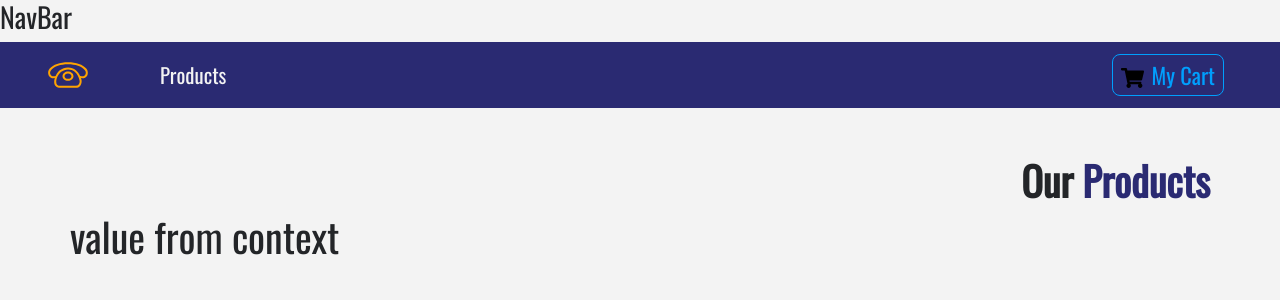
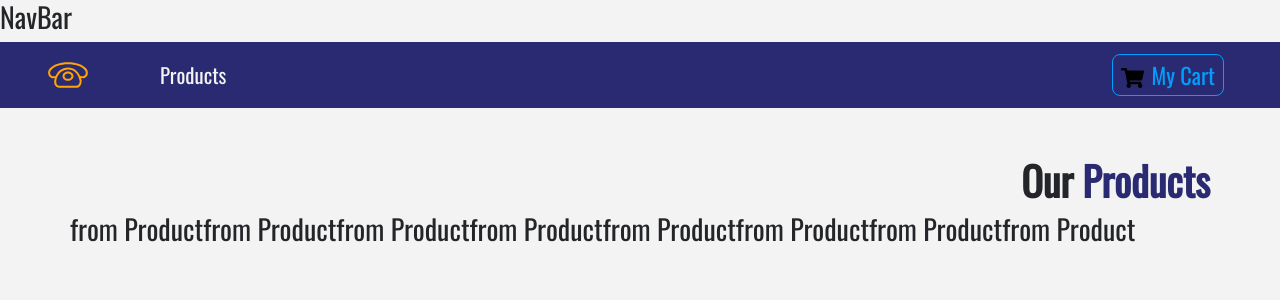
Before and after one commit to joesid/E-Commerce-Site, a React (Create React App) app: page / in a window 1280 px wide. Shown: the top 300 px of the page. Built offline with nearby package versions, Linux system fonts and the light colour scheme.

Commit message:
modified

```diff
--- a/src/components/ProductList.js
+++ b/src/components/ProductList.js
@@ -19,8 +19,11 @@
 
               <div className = "row">
               <ProductConsumer>
-               {hello =>{
-                return <h1>{hello}</h1>;
+               {value =>{
+                   return value.products.map(product => {
+                       return <Product key = {product.id} product = {product}></Product>
+                   })
+               console.log(value);
                }}
               </ProductConsumer>
           </div>
--- a/src/context.js
+++ b/src/context.js
@@ -1,4 +1,5 @@
-import React, { Component } from 'react'
+import React, { Component } from 'react';
+import {storeProducts, detailProduct} from './data';
 
 
 const ProductContext = React.createContext();
@@ -6,9 +7,23 @@
 //Consumer
 
  class ProductProvider extends Component {
+     state = {
+         products:storeProducts,
+         detailProduct:detailProduct
+     }
+     handleDetail = () => {
+         console.log('hello from detail');
+     }
+     addToCart = () => {
+         console.log('Hello from add to cart');
+     }
     render() {
         return (
-            <ProductContext.Provider value = "value from context">
+            <ProductContext.Provider value = {{
+                ...this.state,
+             handleDetail:this.handleDetail,
+              addToCart:this.addToCart
+              }}>
                {this.props.children}
             </ProductContext.Provider>
         )
```
